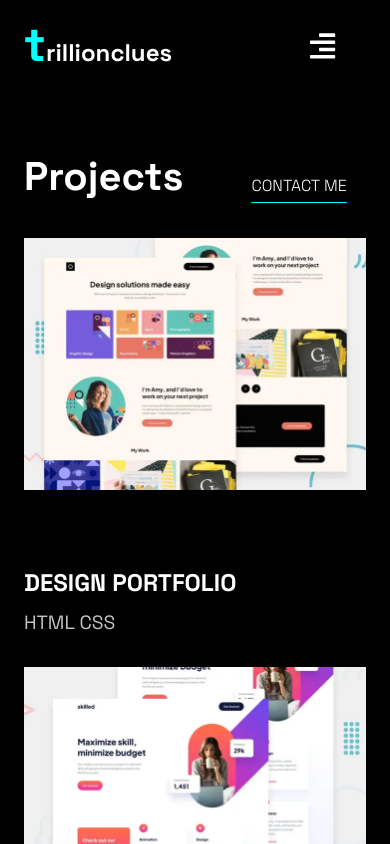
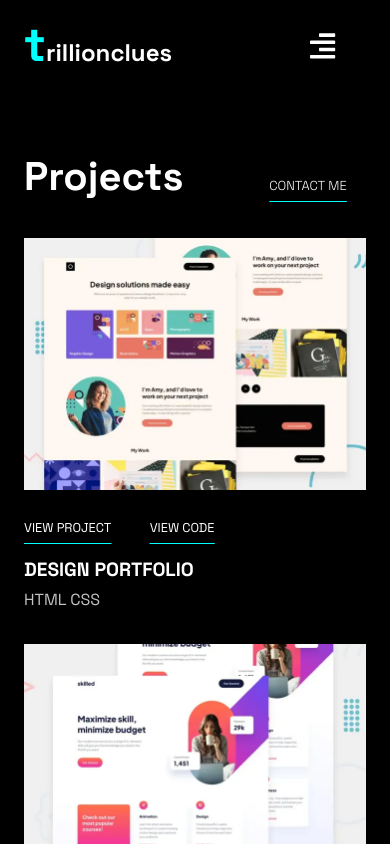
Before and after one commit to trillionclues/react-portfolio, a React (Vite) app: page /projects in a window 390 px wide. Shown: the top 844 px of the page. Built offline with nearby package versions, Linux system fonts and the light colour scheme.

Commit message:
change inner-element opcaity

```diff
--- a/index.html
+++ b/index.html
@@ -2,7 +2,11 @@
 <html lang="en">
   <head>
     <meta charset="UTF-8" />
-    <link rel="icon" type="image/svg+xml" href="/vite.svg" />
+    <link
+      rel="icon"
+      type="image/svg+xml"
+      href="./src/assets/snipe-favicon.png"
+    />
     <meta name="viewport" content="width=device-width, initial-scale=1.0" />
     <title>Trillionclues</title>
   </head>
--- a/src/index.css
+++ b/src/index.css
@@ -15,19 +15,37 @@
   -webkit-font-smoothing: antialiased;
   -moz-osx-font-smoothing: grayscale;
   -webkit-text-size-adjust: 100%;
+  /* overflow: hidden; */
 }
 
 html {
   scroll-behavior: smooth;
 }
 
+::-webkit-scrollbar-track {
+  -webkit-box-shadow: inset 0 0 6px rgba(0, 0, 0, 0.3);
+  /* background-color: #f5f5f5; */
+  border-radius: 10px;
+}
+
 ::-webkit-scrollbar {
-  width: 0.3rem;
+  width: 3px;
   color: aqua;
 }
 
 ::-webkit-scrollbar-thumb {
   background-color: aqua;
+  border-radius: 10px;
+  background-image: -webkit-linear-gradient(
+    90deg,
+    rgba(0, 0, 0, 0.2) 25%,
+    transparent 25%,
+    transparent 50%,
+    rgba(0, 0, 0, 0.2) 50%,
+    rgba(0, 0, 0, 0.2) 75%,
+    transparent 75%,
+    transparent
+  );
 }
 
 body {
@@ -297,6 +315,7 @@ button:hover {
   left: 50%;
   transform: translate(-50%, -50%);
   -ms-transform: translate(-50%, -50%);
+  /* padding: 1px 3rem; */
   /* text-align: center; */
 }
 
@@ -305,7 +324,7 @@ button:hover {
   padding: 0.6rem 1.2rem 0.6rem 0;
   font-weight: 300;
   font-family: inherit;
-  font-size: 1rem;
+  /* font-size: 1rem; */
   background-color: transparent;
   text-decoration: underline;
   text-decoration-color: aqua;
@@ -315,12 +334,15 @@ button:hover {
 }
 
 .inner__elements button:hover {
-  font-size: 1em;
-  font-weight: 900;
   cursor: pointer;
   transition: border-color 0.25s;
   border-color: aqua;
   text-decoration: none;
+}
+
+button a {
+  font-weight: 400;
+  font-size: small;
 }
 
 .project:hover .image__element {
@@ -864,7 +886,11 @@ li a img {
     background-color: transparent;
     color: #fff;
     cursor: pointer;
-    font-size: 1rem;
+    font-size: small;
+  }
+
+  button a {
+    font-size: 0.8rem;
   }
 
   .projects__nav button:hover {
@@ -879,6 +905,10 @@ li a img {
     padding: 0;
   }
 
+  .projects .project {
+    position: relative;
+  }
+
   .project {
     display: flex;
     justify-content: center;
@@ -890,20 +920,21 @@ li a img {
   }
 
   .project h4 {
-    font-size: 1.5rem;
-    font-weight: 900;
+    font-size: inherit;
+    font-size: 1.2rem;
+    font-weight: 700;
     margin-top: 0.5rem;
     text-align: left;
     text-transform: uppercase;
-    margin-top: 1.5rem;
+    margin-top: 0.7rem;
   }
 
   .project span {
-    font-size: 1.2rem;
+    font-size: 1rem;
     color: rgba(248, 244, 244, 0.798);
     text-align: left;
     text-transform: uppercase;
-    margin-top: -1rem;
+    margin-top: -1.2rem;
     gap: 0;
   }
 
@@ -934,8 +965,8 @@ li a img {
     justify-content: space-between;
     align-items: center;
     transition: 0.5s ease;
-    opacity: 0;
-    gap: 1rem;
+    opacity: 1;
+    gap: 0;
     position: unset;
     top: 0;
     left: 0;
--- a/src/routes/Contact.jsx
+++ b/src/routes/Contact.jsx
@@ -43,7 +43,7 @@ function Contact() {
           ></textarea>
 
           <a href='#'>
-            <button>SEND MESSAGE</button>
+            <button type='submit'>SEND MESSAGE</button>
           </a>
         </form>
 
--- a/src/routes/Hero.jsx
+++ b/src/routes/Hero.jsx
@@ -21,7 +21,10 @@ function Hero() {
         </p>
         <div className='button'>
           {/* <a href={`contact/1`}> */}
-          <a href='https://drive.google.com/file/d/1o06W61Hda2jI1XD87PnJRSLTC9dO0v9B/view?usp=sharing'>
+          <a
+            href='https://drive.google.com/file/d/1o06W61Hda2jI1XD87PnJRSLTC9dO0v9B/view?usp=sharing'
+            target='_blank'
+          >
             <button>CONTACT ME</button>
           </a>
         </div>
```
Also changed, not shown: src/assets/snipe-favicon.png (added).
